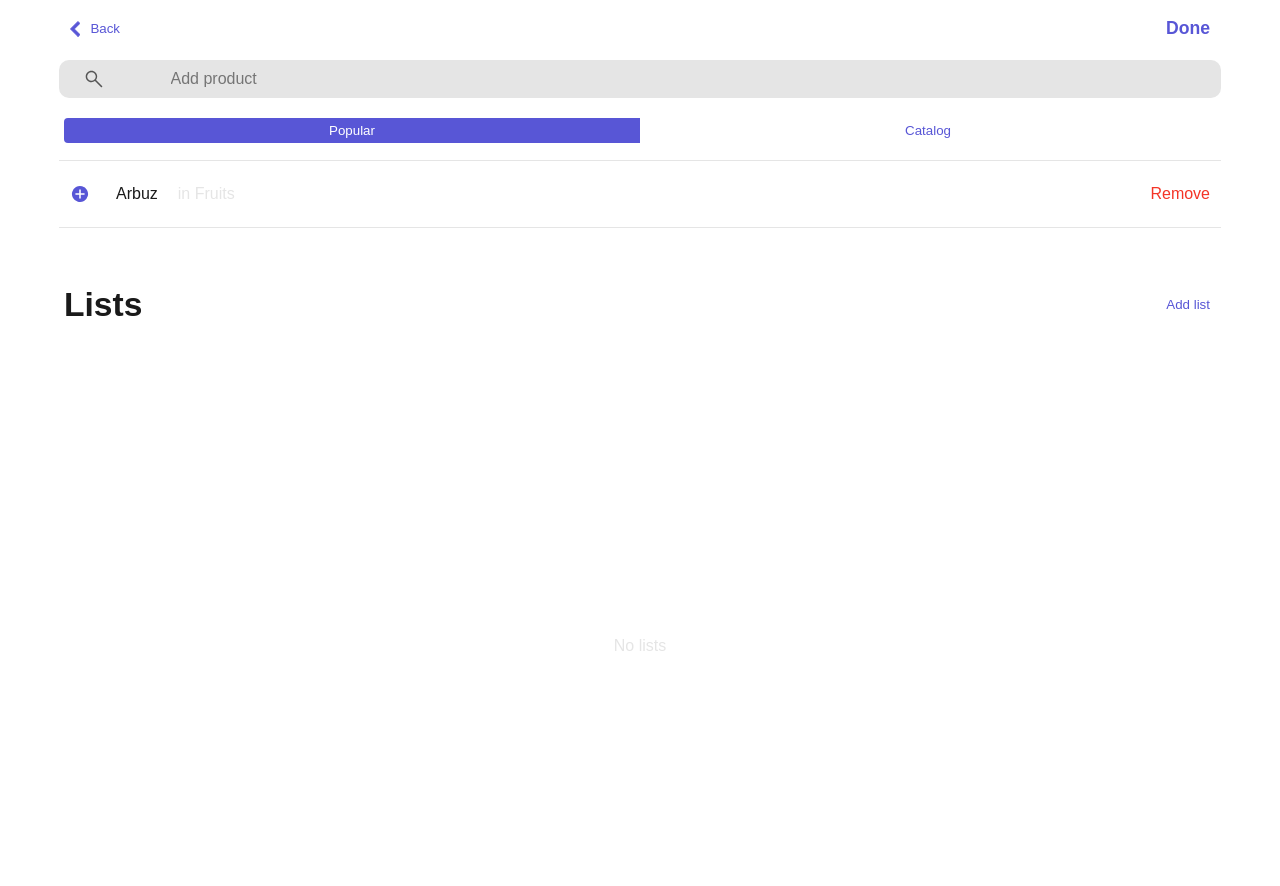
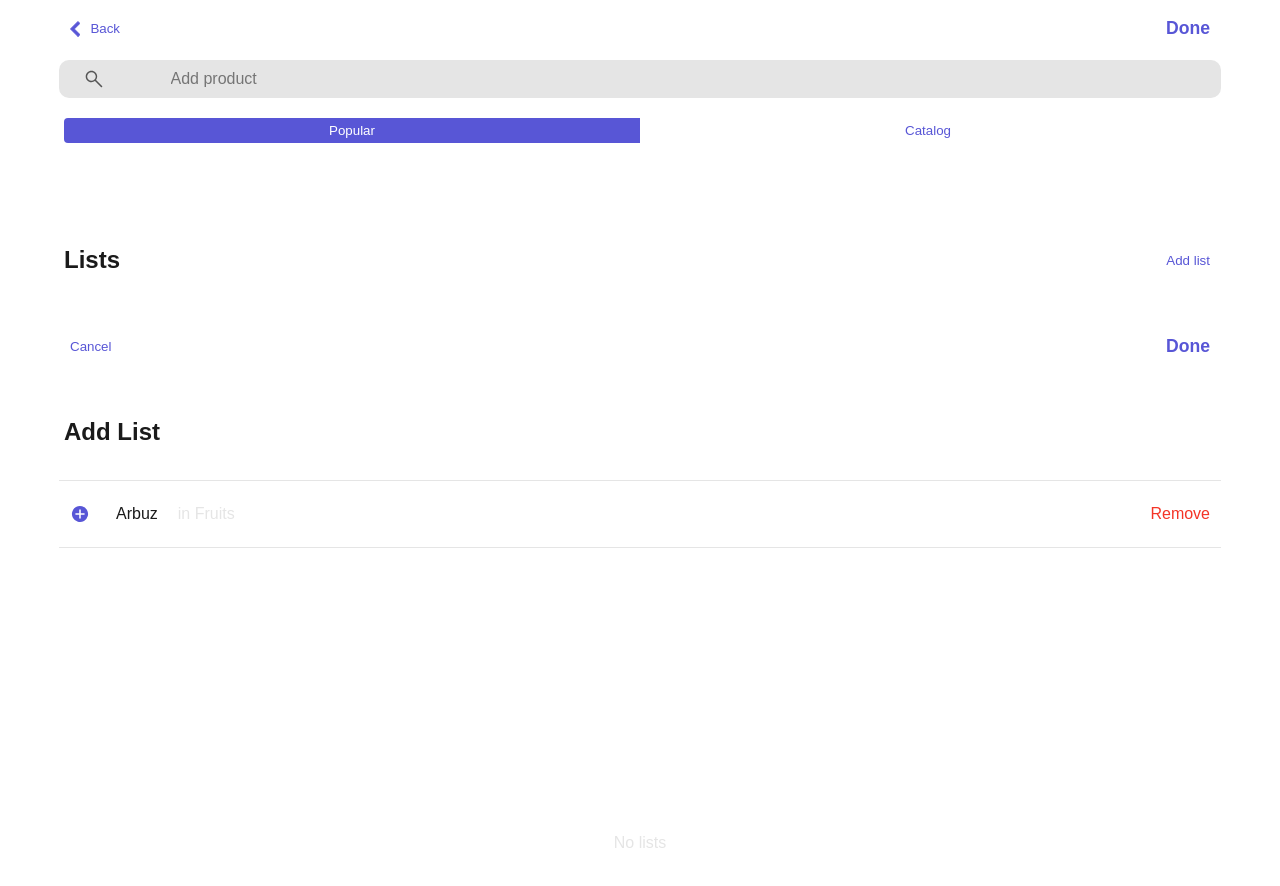
Before and after one commit to magmat88/shopping-notes, a React (Create React App) app: page / in a window 1280 px wide. Shown: the top 886 px of the page. Built offline with nearby package versions, Linux system fonts and the light colour scheme.

Commit message:
Created separate functions to render different views of navigation bar. Moved header from shopping lists preview to navigation bar.

```diff
--- a/src/app/components/navigationBar/navigationBar.component.scss
+++ b/src/app/components/navigationBar/navigationBar.component.scss
@@ -1,8 +1,9 @@
+
 @import "../../styles/mixins/mixins.scss";
 @import "../../styles/placeholders/placeholders.scss";
 @import "../../styles/variables/variables.scss";
 
-.navigation-bar-items {
+.navigation-bar {
     @extend %columnCentered;
     @extend %paddingSmallMarginStandard;
     height: 130px;
@@ -48,7 +49,8 @@
         width: 90vw;
     }
 
-    .navigation-header {
+    .navigation-header,
+    .navigation-title {
         @extend %headerWithTransparentButtons;
     }
 
--- a/src/app/components/navigationBar/navigationBar.component.tsx
+++ b/src/app/components/navigationBar/navigationBar.component.tsx
@@ -1,4 +1,4 @@
-import React from 'react';
+import React, { Fragment } from 'react';
 import { ReactComponent as BackIcon } from '../../images/backIcon.svg';
 import { ReactComponent as SearchIcon } from '../../images/searchIcon.svg';
 import './navigationBar.component.scss';
@@ -16,8 +16,9 @@ export function NavigationBar({
     showCatalog,
     showPopular
 }: NavigationBarProps): JSX.Element {
+    function renderAddProductNavigationBar(): JSX.Element {
         return (
-        <div className="navigation-bar-items">
+            <div className="navigation-bar">
                 <header className="navigation-header">
                     <button className="btn-back" onClick={onBack}>
                         <BackIcon className="back-icon" /> Back
@@ -33,13 +34,59 @@ export function NavigationBar({
                     <input type="text" placeholder="Add product" />
                 </form>
                 <section className="filter-btns">
-                <button className="btn-popular btn-wide" onClick={showPopular}>
+                    <button
+                        className="btn-popular btn-wide"
+                        onClick={showPopular}
+                    >
                         Popular
                     </button>
-                <button className="btn-catalog btn-wide" onClick={showCatalog}>
+                    <button
+                        className="btn-catalog btn-wide"
+                        onClick={showCatalog}
+                    >
                         Catalog
                     </button>
                 </section>
             </div>
         );
-};
+    }
+
+    function renderListsPreviewNavigationBar(): JSX.Element {
+        return (
+            <div className="navigation-bar">
+                <header className="navigation-header"></header>
+                <section className="navigation-title">
+                    <h1>Lists</h1>
+                    <button>Add list</button>
+                </section>
+            </div>
+        );
+    }
+
+    function renderAddShoppingListNavigationBar(): JSX.Element {
+        return (
+            <div className="navigation-bar">
+                <header className="navigation-header">
+                    <button className="btn-back" onClick={onBack}>
+                        Cancel
+                    </button>
+                    <button className="btn-done" onClick={onDone}>
+                        Done
+                    </button>
+                </header>
+                <section className="navigation-title">
+                    <h1>Add List</h1>
+                </section>
+            </div>
+        );
+    }
+
+    return (
+        //TODO: write logic for switching views
+        <Fragment>
+            {renderAddProductNavigationBar()}
+            {renderListsPreviewNavigationBar()}
+            {renderAddShoppingListNavigationBar()}
+        </Fragment>
+    );
+}
--- a/src/app/components/shoppingListsPreview/shoppingListsPreview.component.scss
+++ b/src/app/components/shoppingListsPreview/shoppingListsPreview.component.scss
@@ -19,12 +19,4 @@
         height: 70vh;
         width: 90vh;
     }
-
-    .preview-header {
-        @extend %headerWithTransparentButtons;
-
-        & h1 {
-            @extend %fontLargeHeader;
-        }
-    }
 }
--- a/src/app/components/shoppingListsPreview/shoppingListsPreview.component.tsx
+++ b/src/app/components/shoppingListsPreview/shoppingListsPreview.component.tsx
@@ -12,10 +12,6 @@ export function ShoppingListsPreview({
 }: ShoppingListsPreviewProps): JSX.Element {
     return (
         <div className="shopping-lists-preview">
-            <header className="preview-header">
-                <h1>Lists</h1>
-                <button>Add list</button>
-            </header>
             <section className="preview-empty">No lists</section>
             <section className="preview-with-content">
                 <ShoppingListTile shoppingList={shoppingLists[0]} />
```
Also changed, not shown: src/app/styles/placeholders/semanticElements.scss (indentation only). Lines whose indentation alone changed are shown as unchanged.
